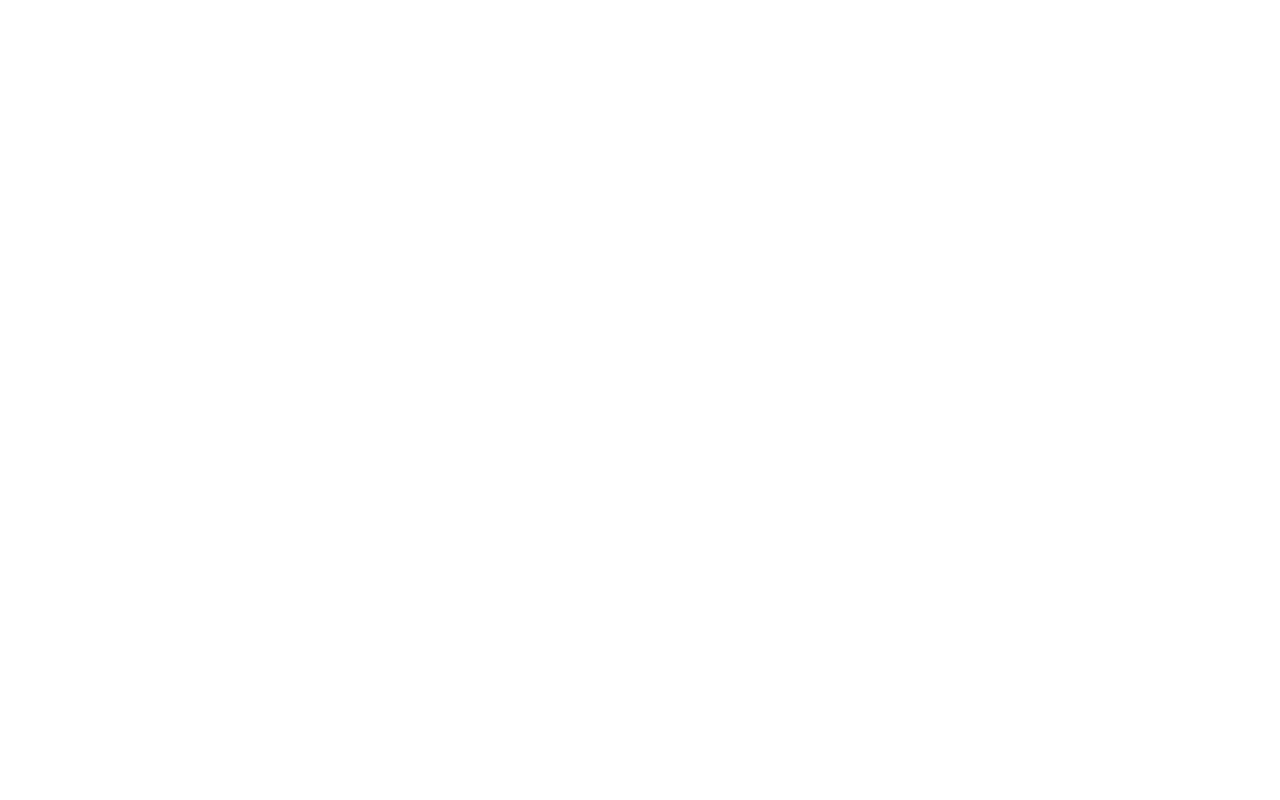
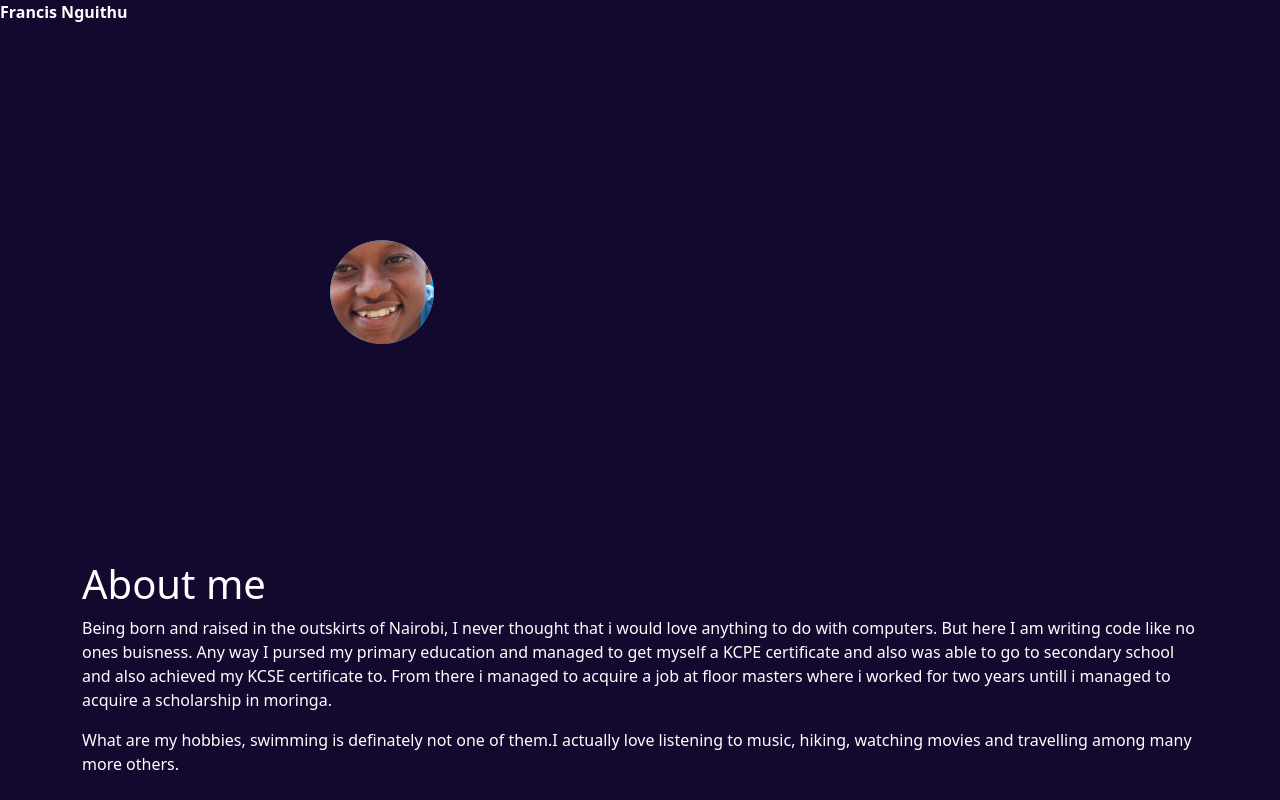
Before and after one commit to Nguithu/Portfolio, a plain HTML site: page index.html in a window 1280 px wide. Drawn offline with nearby package versions, Linux system fonts and the light colour scheme.

Commit message:
Add style.css

```diff
--- a/index.html
+++ b/index.html
@@ -11,9 +11,31 @@
     <title>Portfolio</title>
     <meta name="description" content="">
     <meta name="viewport" content="width=device-width, initial-scale=1">
-    <link rel="stylesheet" href="">
+    <link rel="stylesheet" href="style.css">
   </head>
   <body>
+    <div class="jumbotron"> <strong> Francis Nguithu</strong></div>
+  <div class="container">
+    <div class="container-1">
+
+    <div class="inner">
+      <h1>Hello</h1>
+      <img src="./images/me.png" href="My image" height="" width="">
+      <p>I am Francis Nguithu a Web developer</p>
+    </div>
+  </div>
+
+
+    <h1>About me</h1>
+    <p>Being born and raised in the outskirts of Nairobi, I never thought that i would love anything to do with computers.
+      But here I am writing code like no ones buisness. Any way I pursed my primary education and managed to get myself a KCPE certificate
+      and also was able to go to secondary school and also achieved my KCSE certificate to. From there i managed to acquire a job at floor masters where
+      i worked for two years untill i managed to acquire a scholarship in moringa.
+    </p>
+    <p>What are my hobbies, swimming is definately not one of them.I
+      actually love listening to music, hiking, watching movies and travelling among many more others.
+    </p>
+  </div>
     <!--[if lt IE 7]>
       <p class="browsehappy">You are using an <strong>outdated</strong> browser. Please <a href="#">upgrade your browser</a> to improve your experience.</p>
     <![endif]-->
--- a/style.css
+++ b/style.css
@@ -1,3 +1,30 @@
-.container-fluid{
+
+body{
+  background-color: rgb(19, 8, 46);
+  color:white ;
+  margin: 0;
+  display: grid;
 
 }
+.container-1{
+  width: 80%;
+  background: rgb(19, 8, 46);
+  border-radius: 10px;
+  justify-content: center;
+  align-items: center;
+
+}
+  .inner{
+    background: #00B6FF;
+    padding: 1em;
+    border-radius: 10px;
+    width: 500px;
+    clip-path: circle(10% at 60% 50%);
+    transition: clip-path .5s ease-in-out;
+    cursor: pointer;
+  }
+
+:hover{
+  clip-path: circle(100%);
+  background:rgb(19, 8, 46) ;
+}
```
Also changed, not shown: images/me.png (added), 1 other file.
